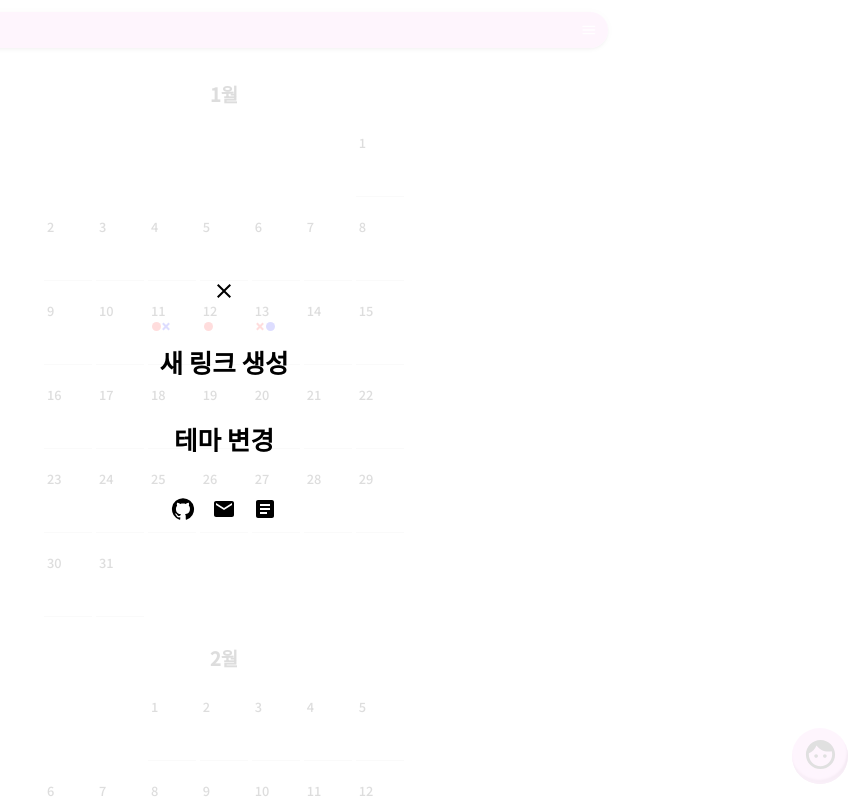
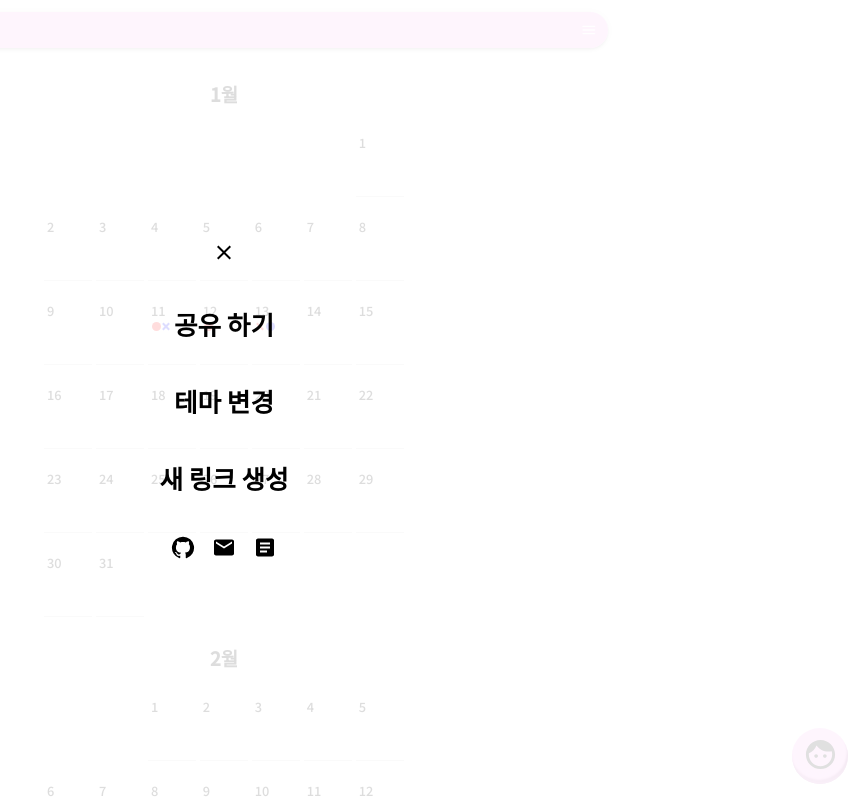
Before and after one commit to rkskekzzz/timong, a React (Create React App) app in the folder frontend/: page / in a window 1280 px wide. Both pictures are taken after a click on the icon 1004 px from the left and 30 px from the top of the page. Shown: the top 800 px of the page, without its empty margins (416-1280 px from the left). Built offline with nearby package versions, Linux system fonts and the light colour scheme.

Commit message:
Feat : 클립보드 복사 기능 추가

```diff
--- a/frontend/package.json
+++ b/frontend/package.json
@@ -23,6 +23,7 @@
     "qs": "^6.10.3",
     "react": "^17.0.2",
     "react-color": "^2.19.3",
+    "react-copy-to-clipboard": "^5.0.4",
     "react-dom": "^17.0.2",
     "react-router-dom": "^6.2.1",
     "react-scripts": "5.0.0",
--- a/frontend/src/Components/Header/HeaderModal.tsx
+++ b/frontend/src/Components/Header/HeaderModal.tsx
@@ -1,12 +1,13 @@
-import React, { useCallback, useContext } from 'react';
-import { Modal } from '@mui/material';
+import React, { useState, useCallback, useContext } from 'react';
+import { CopyToClipboard } from 'react-copy-to-clipboard';
 import Styled from './HeaderModal.styled';
 import { ThemeContext } from '../Timong';
-
+import Snackbar from '@mui/material/Snackbar';
 import GitHubIcon from '@mui/icons-material/GitHub';
 import EmailIcon from '@mui/icons-material/Email';
 import ArticleIcon from '@mui/icons-material/Article';
 import CloseIcon from '@mui/icons-material/Close';
+import { Alert } from '@mui/material';
 
 const githubLink = 'https://github.com/rkskekzzz/blockcalendar.git';
 const emailLink = 'mailto:wkdlfflxh@naver.com';
@@ -19,6 +20,21 @@ function ModalBoxForm({
   handleModalClose: () => void;
   toggleMode: () => void;
 }) {
+  const [open, setOpen] = useState<boolean>(false);
+
+  const handleOpen = useCallback(() => {
+    setOpen(true);
+  }, [setOpen]);
+
+  const handleClose = (
+    event: React.SyntheticEvent | Event,
+    reason?: string
+  ) => {
+    if (reason === 'clickaway') {
+      return;
+    }
+    setOpen(false);
+  };
   const handleClick = useCallback((link: string) => {
     window.open(link);
   }, []);
@@ -35,13 +51,23 @@ function ModalBoxForm({
 
   return (
     <>
+      <Snackbar open={open} autoHideDuration={2000} onClose={handleClose}>
+        <Alert onClose={handleClose} severity="success" sx={{ width: '100%' }}>
+          클립보드에 주소가 복사되었습니다!
+        </Alert>
+      </Snackbar>
       <Styled.ModalBox>
         <CloseIcon onClick={handleCloseButton} fontSize="medium" sx={style} />
+        <CopyToClipboard text={window.location.href}>
+          <Styled.ModalTextButton style={style} onClick={handleOpen}>
+            공유 하기
+          </Styled.ModalTextButton>
+        </CopyToClipboard>
+        <Styled.ModalTextButton style={style} onClick={handleThemeChangeButton}>
+          테마 변경
+        </Styled.ModalTextButton>
         <Styled.ModalTextButton style={style}>
           새 링크 생성
-        </Styled.ModalTextButton>
-        <Styled.ModalTextButton style={style} onClick={handleThemeChangeButton}>
-          테마 변경
         </Styled.ModalTextButton>
         <Styled.ModalBoxButtons>
           <GitHubIcon onClick={() => handleClick(githubLink)} sx={style} />
```
Also changed, not shown: 1 other file (tests, documents, lock files or other folders).
